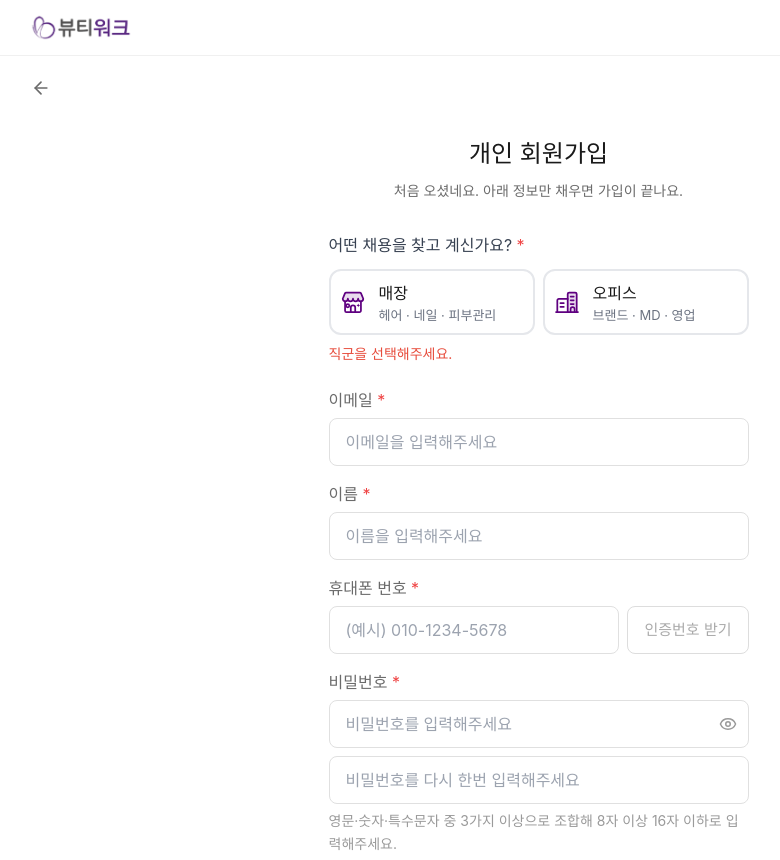
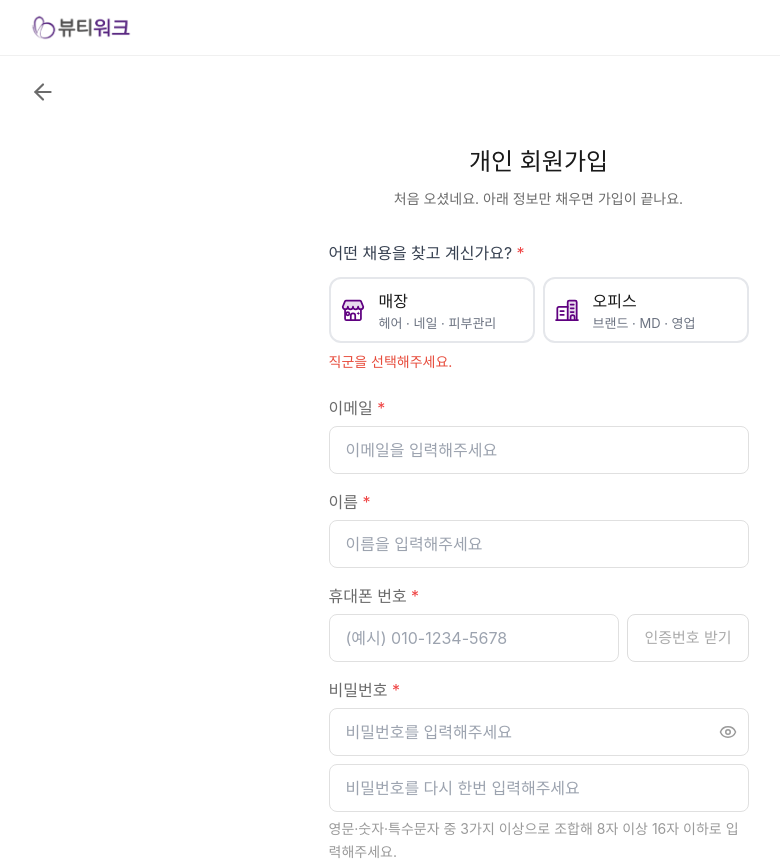
Before and after one commit to jiwone73/beauty-and-job, a Next.js app: page /signup/email in a window 1280 px wide. Shown: the top 860 px of the page, without its empty margins (94-874 px from the left). Built offline with nearby package versions, Linux system fonts and the light colour scheme; no server answers; a web font is replaced by a local one.

Commit message:
뒤로 화살표를 키운다
20px 로는 로고 옆에서 눈에 걸리지 않았다.

Co-Authored-By: Claude Opus 5 <noreply@anthropic.com>

```diff
--- a/app/login/email/page.tsx
+++ b/app/login/email/page.tsx
@@ -122,9 +122,9 @@ export default function LoginEmailPage() {
           onClick={() => (step === "password" ? (setStep("email"), setPassword(""), setError("")) : router.back())}
           aria-label={step === "password" ? "이메일 다시 입력" : "뒤로"}
           title={step === "password" ? "이메일 다시 입력" : "뒤로"}
-          className="-ml-1 inline-flex h-8 w-8 items-center justify-center rounded-full text-[#6b6b6b] hover:bg-[#f5f5f5] hover:text-[#1a1a1a] transition"
+          className="-ml-1.5 inline-flex h-10 w-10 items-center justify-center rounded-full text-[#6b6b6b] hover:bg-[#f5f5f5] hover:text-[#1a1a1a] transition"
         >
-          <ArrowLeft size={20} />
+          <ArrowLeft size={26} />
         </button>
       </div>
 
--- a/app/signup/email/page.tsx
+++ b/app/signup/email/page.tsx
@@ -222,9 +222,9 @@ function SignupEmailContent() {
           onClick={() => router.back()}
           aria-label="뒤로"
           title="뒤로"
-          className="-ml-1 inline-flex h-8 w-8 items-center justify-center rounded-full text-[#6b6b6b] hover:bg-[#f5f5f5] hover:text-[#1a1a1a] transition"
+          className="-ml-1.5 inline-flex h-10 w-10 items-center justify-center rounded-full text-[#6b6b6b] hover:bg-[#f5f5f5] hover:text-[#1a1a1a] transition"
         >
-          <ArrowLeft size={20} />
+          <ArrowLeft size={26} />
         </button>
       </div>
 
```
